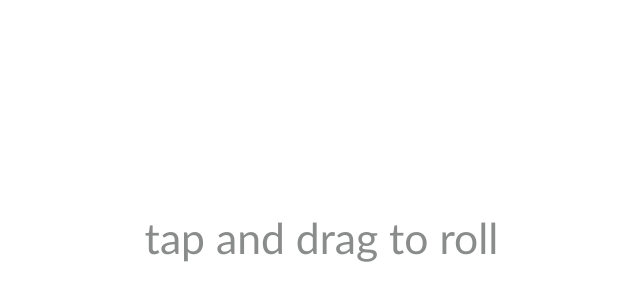
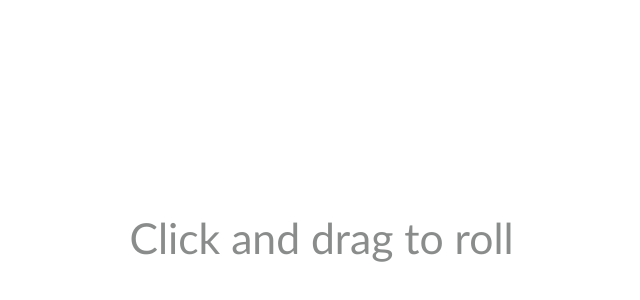
Before and after one commit to dice3d/roll, a plain HTML site: page dice/index.html in a window 1280 px wide. Shown: the part 482-782 px from the top of the page, without its empty margins (318-958 px from the left). Drawn offline with Linux system fonts and the light colour scheme.

Commit message:
for desktop

```diff
--- a/dice/index.html
+++ b/dice/index.html
@@ -19,7 +19,7 @@
         </div>
         <div class="center_field">
             <div class="bottom_field">
-                <span id="labelhelp">tap and drag to roll</span>
+                <span id="labelhelp">Click and drag to roll</span>
             </div>
         </div>
     </div>
--- a/dice/main.js
+++ b/dice/main.js
@@ -29,13 +29,13 @@ function dice_initialize(container) {
         on_set_change();
     });
 
-    var box = new $t.dice.dice_box(canvas, { w: 90, h: 160 });
+    var box = new $t.dice.dice_box(canvas, { w: 400, h: 300 });
     box.animate_selector = false;
 
     $t.bind(window, 'resize', function() {
         canvas.style.width = window.innerWidth - 1 + 'px';
         canvas.style.height = window.innerHeight - 1 + 'px';
-        box.reinit(canvas, { w: 90, h: 160 });
+        box.reinit(canvas, { w: 400, h: 300 });
     });
 
     function show_selector() {
```
